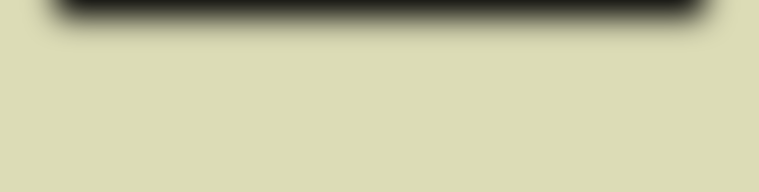
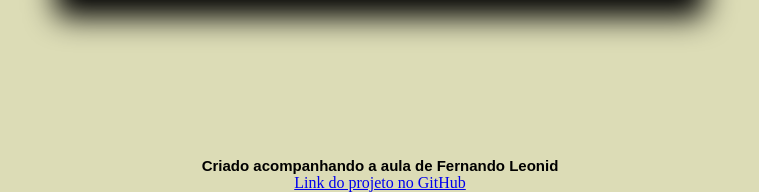
Before and after one commit to chinforoso/JavaScript-Learning, a plain HTML site: page level_1/slider_naMao/index.html in a window 1280 px wide. Shown: the part 617-809 px from the top of the page, without its empty margins (260-1019 px from the left). Drawn offline with Linux system fonts and the light colour scheme.

Commit message:
creditos ao prof

```diff
--- a/level_1/slider_naMao/estilo.css
+++ b/level_1/slider_naMao/estilo.css
@@ -60,3 +60,9 @@ h1 {
     cursor: pointer;
     transition: all 1s;
 }
+footer {
+    text-align: center;
+}
+footer p {
+    font: bold 15px sans-serif;
+}
--- a/level_1/slider_naMao/index.html
+++ b/level_1/slider_naMao/index.html
@@ -20,5 +20,10 @@
 
     <script src="./slider.js"></script>
 
+    <footer>
+        <p>Criado acompanhando a aula de Fernando Leonid </p>
+        <a href="https://github.com/fernandoleonid/slideshowjs"> Link do projeto no GitHub </a>
+    </footer>
+
 </body>
 </html>
```
